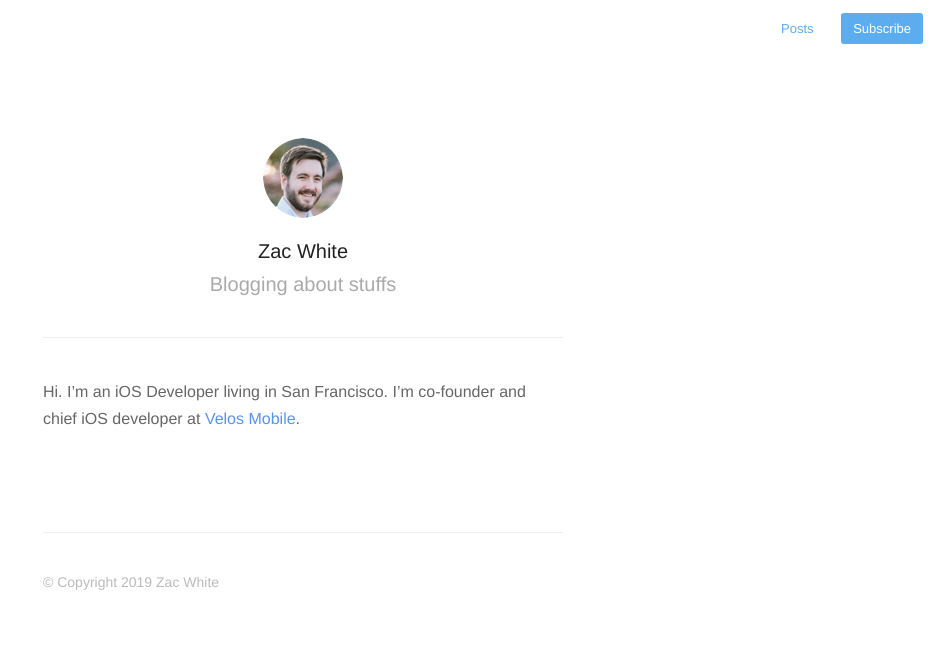
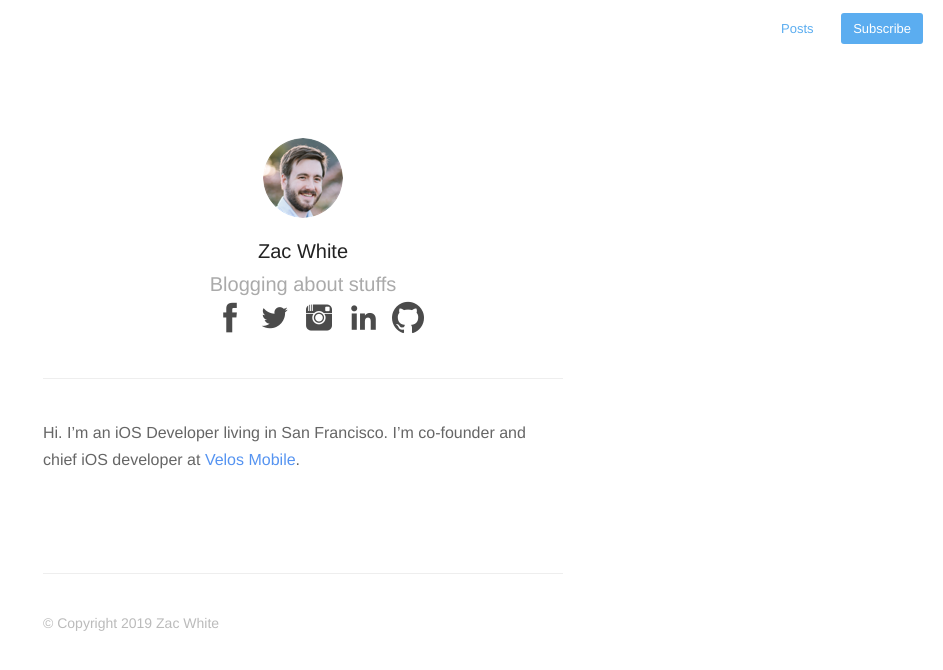
Before and after one commit to zac/zacwhite.com, a Jekyll site: the page built from index.md, in a window 1280 px wide. Shown: the top 670 px of the page, without its empty margins (337-1280 px from the left). Built offline with Jekyll 4.4.1, drawn with Linux system fonts in a browser that asks for light colours; nearby versions of some CDN libraries.

Commit message:
Moved some items around. Added better social fonts.

```diff
--- a/_config.yml
+++ b/_config.yml
@@ -10,13 +10,13 @@ highlighter: rouge
 plugins: [jekyll-paginate]
 paginate: 5
 paginate_path: '/posts/page:num/'
-domain_name: 'https://zacwhite.com'
+domain_name: 'https://zac.github.io'
 google_analytics: 'UA-XXXXXXXX-X'
 disqus: false
 disqus_shortname: 'your-disqus-shortname'
 
 # Details for the RSS feed generator
-url:            'https://zacwhite.com'
+url:            'https://zac.github.io'
 author:         'Zac White'
 authorTwitter:  'zacwhite'
 
--- a/_includes/profile.html
+++ b/_includes/profile.html
@@ -1,6 +1,22 @@
 <div class="profile">
     <section id="wrapper">
         <header id="header">
+      		<style>
+      			.title {
+      				margin: 24px 0;
+      			}
+      			ol {
+      				list-style-type: none;
+      				padding: 0;margin: 0;
+      			}
+      			ol li {
+      				display: inline-block;
+      				margin: 4px;
+      			}
+      			.social-button.borderless {
+      				padding: 0 16px;
+      			}
+      		</style>
         {% if site.aboutPage %}
             <a href="{{ "/" | relative_url  }}about">
                 <img id="avatar" class="2x" src="{{ "/" | relative_url  }}assets/images/avatar.png"/>
@@ -10,6 +26,13 @@
         {% endif %}
             <h1>{{ site.author }}</h1>
             <h2>{{ site.description }}</h2>
+            <ol>
+              <li><a class="icon-facebook social-button borderless" href="http://facebook.com/zacwhite"></a></li>
+              <li><a class="icon-twitter social-button borderless" href="http://twitter.com/zacwhite"></a></li>
+              <li><a class="icon-instagram social-button borderless" href="http://instagram.com/zacwhite"></a></li>
+              <li><a class="icon-linkedin social-button borderless" href="http://linkedin.com/zacwhite"></a></li>
+              <li><a class="icon-github social-button borderless" href="http://github.com/zac"></a></li>
+            </ol>
         </header>
     </section>
 </div>
--- a/_layouts/default.html
+++ b/_layouts/default.html
@@ -10,6 +10,7 @@
   <link rel="stylesheet" href="{{ "/" | relative_url  }}assets/css/style.css">
   <link rel="alternate" type="application/rss+xml" title="My Blog" href="{{ "/" | relative_url  }}feed.xml">
   <link rel="stylesheet" href="{{ "/" | relative_url  }}assets/css/highlight.css">
+  <link rel="stylesheet" href="{{ "/" | relative_url  }}assets/css/social-circles.css">
 </head>
 <body>
 
--- /dev/null
+++ b/assets/css/social-circles.css
@@ -0,0 +1,280 @@
+@font-face {
+	font-family: 'socialfont';
+	src:url('../fonts/socialfont.eot?mh1paq');
+	src:url('../fonts/socialfont.eot?#iefixmh1paq') format('embedded-opentype'),
+		url('../fonts/socialfont.woff?mh1paq') format('woff'),
+		url('../fonts/socialfont.ttf?mh1paq') format('truetype'),
+		url('../fonts/socialfont.svg?mh1paq#icomoon') format('svg');
+	font-weight: normal;
+	font-style: normal;
+}
+
+/* socialfont */
+[class*=" icon-"],[class^=icon-] {
+    font-family: socialfont;
+    speak: none;
+    font-style: normal;
+    font-weight: 400;
+    font-variant: normal;
+    text-transform: none;
+    line-height: 1;
+    -webkit-font-smoothing: antialiased;
+    -moz-osx-font-smoothing: grayscale;
+}
+
+.icon-facebook:before {
+    content: "\e600";
+}
+
+.icon-twitter:before {
+    content: "\e601";
+}
+
+.icon-instagram:before {
+    content: "\e602";
+}
+
+.icon-behance:before {
+    content: "\e603";
+}
+
+.icon-vimeo:before {
+    content: "\e604";
+}
+
+.icon-youtube:before {
+    content: "\e605";
+}
+
+.icon-googleplus:before {
+    content: "\e606";
+}
+
+.icon-rss:before {
+    content: "\e607";
+}
+
+.icon-pinterest:before {
+    content: "\e608";
+}
+
+.icon-tumblr:before {
+    content: "\e609";
+}
+
+.icon-linkedin:before {
+    content: "\e60a";
+}
+
+.icon-skype:before {
+    content: "\e60b";
+}
+
+.icon-github:before {
+    content: "\e60c";
+}
+
+.icon-dribbble:before {
+    content: "\e60d";
+}
+
+/* socialbuttons */
+a.social-button{
+	font-size:32px;
+	text-decoration: none;
+	display:inline-block;
+	width: 1em;height:1em;
+}
+
+a.social-button.color {
+    display: inline-block;
+    border: 1px solid #4b4b4b;
+    border-radius: 50%;
+    padding: .5em;
+}
+
+a.social-button.color:hover {
+    border-color: transparent;
+}
+
+a.social-button.color.white {
+    border-width: 2px;
+}
+
+a.social-button.color.white:hover {
+    border-color: #FFF;
+}
+
+a.social-button.color.icon-facebook:hover {
+    background-color: #3b5998;
+}
+
+a.social-button.color.icon-twitter:hover {
+    background-color: #4dc8f1;
+}
+
+a.social-button.color.icon-instagram:hover {
+    background-color: #3e739d;
+}
+
+a.social-button.color.icon-behance:hover {
+    background-color: #0683f1;
+}
+
+a.social-button.color.icon-vimeo:hover {
+    background-color: #86c9ef;
+}
+
+a.social-button.color.icon-youtube:hover {
+    background-color: #ce332d;
+}
+
+a.social-button.color.icon-googleplus:hover {
+    background-color: #d13f2d;
+}
+
+a.social-button.color.icon-rss:hover {
+    background-color: #f88b02;
+}
+
+a.social-button.color.icon-pinterest:hover {
+    background-color: #cb2028;
+}
+
+a.social-button.color.icon-tumblr:hover {
+    background-color: #274152;
+}
+
+a.social-button.color.icon-linkedin:hover {
+    background-color: #0275b5;
+}
+
+a.social-button.color.icon-skype:hover {
+    background-color: #03aceb;
+}
+
+a.social-button.color.icon-github:hover {
+    background-color: #4183C4;
+}
+
+a.social-button.color.icon-dribbble:hover {
+    background-color: #ea4c89;
+}
+
+a.social-button.color:before {
+    color: #4b4b4b;
+}
+
+a.social-button.color:hover:before {
+    color: #FFF;
+}
+
+a.social-button.color.static:hover, .static a.social-button.color:hover {
+	border: 1px solid #4b4b4b !important;
+	background-color: transparent;
+}
+
+a.social-button.color.static:hover:before, .static a.social-button.color:hover:before {
+	color: #4b4b4b;
+}
+
+a.social-button.grey {
+    font-size: 32px;
+    display: inline-block;
+    background-color: #3D444D;
+    border-radius: 50%;
+    padding: .5em;
+}
+
+a.social-button.grey:hover {
+    transform: translate(0px,-5px);
+    -webkit-transform: translate(0px,-5px);
+    -o-transform: translate(0px,-5px);
+    -moz-transform: translate(0px,-5px);
+}
+
+a.social-button.grey:before {
+    color: #FFF;
+}
+
+a.social-button.grey.static:hover, .static a.social-button.grey:hover {
+	 transform: none;
+     -webkit-transform: none;
+     -o-transform: none;
+     -moz-transform: none;
+}
+
+a.social-button {
+	transition-timing-function: cubic-bezier(0.25,.46,.45,.94);
+    transition-property: background-color, transform;
+    transition-duration: .3s;
+
+    -webkit-transition-timing-function: cubic-bezier(0.25,.46,.45,.94);
+    -webkit-transition-property: background-color, transform;
+    -webkit-transition-duration: .3s;
+
+    -o-transition-timing-function: cubic-bezier(0.25,.46,.45,.94);
+    -o-transition-property: background-color, transform;
+    -o-transition-duration: .3s;
+
+    -moz-transition-timing-function: cubic-bezier(0.25,.46,.45,.94);
+    -moz-transition-property: background-color, transform;
+    -moz-transition-duration: .3s;
+}
+
+a.social-button.no-animation, .no-animation a.social-button {
+	-o-transition-property: none !important;
+    -ms-transition-property: none !important;
+    -moz-transition-property: none !important;
+    -webkit-transition-property: none !important;
+    transition-property:  none !important;
+}
+
+a.social-button.borderless {
+    color:#4b4b4b;
+}
+a.social-button.borderless.static:hover, .static a.social-button.borderless:hover {
+    color: #4b4b4b;
+}
+a.social-button.borderless.icon-facebook:hover {
+    color:#3b5998;
+}
+a.social-button.borderless.icon-twitter:hover {
+    color:#4dc8f1;
+}
+a.social-button.borderless.icon-instagram:hover {
+    color:#3e739d;
+}
+a.social-button.borderless.icon-behance:hover {
+    color:#0683f1;
+}
+a.social-button.borderless.icon-vimeo:hover {
+    color:#86c9ef;
+}
+a.social-button.borderless.icon-youtube:hover {
+    color:#ce332d;
+}
+a.social-button.borderless.icon-googleplus:hover {
+    color:#d13f2d;
+}
+a.social-button.borderless.icon-rss:hover {
+    color:#f88b02;
+}
+a.social-button.borderless.icon-pinterest:hover {
+    color:#cb2028;
+}
+a.social-button.borderless.icon-tumblr:hover {
+    color:#274152;
+}
+a.social-button.borderless.icon-linkedin:hover {
+    color:#0275b5;
+}
+a.social-button.borderless.icon-skype:hover {
+    color:#03aceb;
+}
+a.social-button.borderless.icon-github:hover {
+    color:#4183C4;
+}
+a.social-button.borderless.icon-dribbble:hover {
+    color:#ea4c89;
+}
--- a/assets/css/style.css
+++ b/assets/css/style.css
@@ -11,7 +11,7 @@ html,body,div,span,applet,object,iframe,h1,h2,h3,h4,h5,h6,p,blockquote,pre,a,abb
 .hidden { display: none; }
 
 /* Icons */
-@font-face {
+/* @font-face {
 	font-family: 'icons';
 		src: url('../fonts/icons.eot');
 		src: url('../fonts/icons.eot#iefix') format('embedded-opentype'),
@@ -20,9 +20,9 @@ html,body,div,span,applet,object,iframe,h1,h2,h3,h4,h5,h6,p,blockquote,pre,a,abb
 		url('../fonts/icons.svg#icons') format('svg');
 	font-weight: normal;
 	font-style: normal;
-}
+} */
 
-[class^="icon-"]:before, [class*=" icon-"]:before {
+/* [class^="icon-"]:before, [class*=" icon-"]:before {
 	font-family: "icons";
 	font-style: normal;
 	font-weight: normal;
@@ -40,7 +40,7 @@ html,body,div,span,applet,object,iframe,h1,h2,h3,h4,h5,h6,p,blockquote,pre,a,abb
 .icon-twitter-1:before { content: '\e804'; }
 .icon-facebook-circled:before { content: '\e805'; }
 .icon-twitter-circled:before { content: '\e806'; }
-.icon-facebook-rect:before { content: '\e803'; }
+.icon-facebook-rect:before { content: '\e803'; } */
 
 /* Spacing */
 .post h1, h3, h4, h5, p, .post-body ul, #post-list li, pre {
```
Also changed, not shown: _drafts/2006-04-23-10-apps.md (renamed from _posts/2006-04-23-10-apps.md), _drafts/2006-08-09-wwdc.md (renamed from _posts/2006-08-09-wwdc.md), _drafts/2006-08-16-wwdc-poster.md (renamed from _posts/2006-08-16-wwdc-poster.md), _drafts/2010-01-31-think-of-the-children.md (renamed from _posts/2010-01-31-think-of-the-children.md), _drafts/2010-05-27-what-if-adobe-generated-code.md (renamed from _posts/2010-05-27-what-if-adobe-generated-code.md), assets/fonts/socialfont.ttf (added), assets/fonts/socialfont.woff (added), 2 other files.
